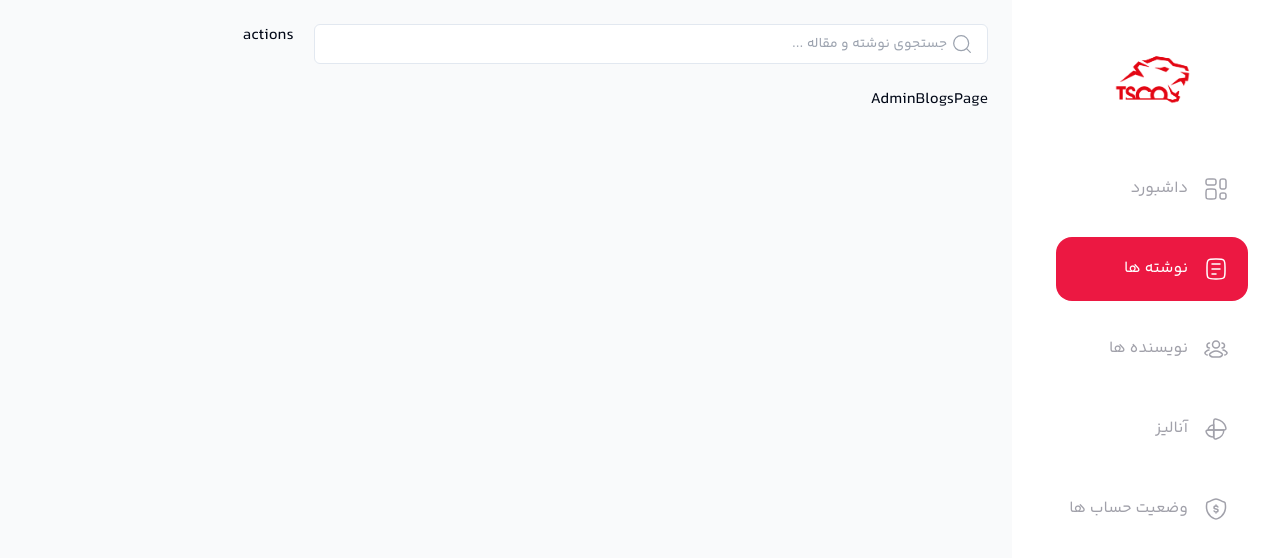
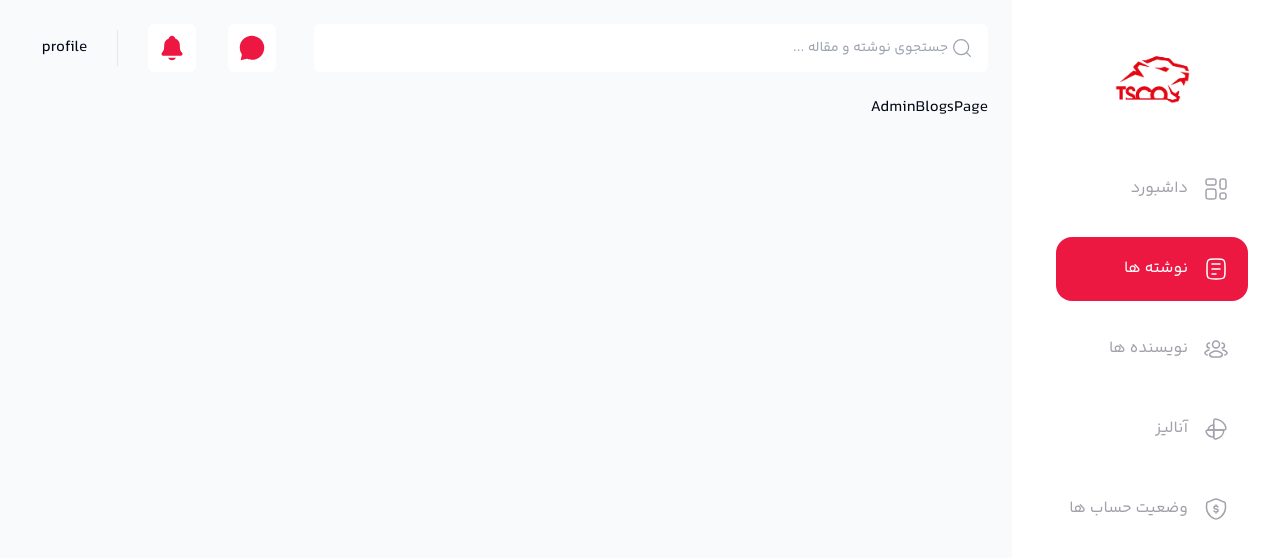
Before and after one commit to HabibBehdarvandiDev/tscogame_blog, a Next.js app: page /admin/blogs in a window 1280 px wide. Shown: the top 558 px of the page. Built offline with nearby package versions, Linux system fonts and the light colour scheme.

Commit message:
create Header Action Buttons

```diff
--- /dev/null
+++ b/components/icons/BubbleChatIcon.tsx
@@ -0,0 +1,27 @@
+import React from "react";
+
+const BubbleChatIcon = (props: React.SVGProps<SVGSVGElement>) => (
+  <svg
+    viewBox="0 0 24 24"
+    width={24}
+    height={24}
+    fill={"none"}
+    {...props}
+  >
+    <path
+      d="M22 11.5667C22 16.8499 17.5222 21.1334 12 21.1334C11.3507 21.1343 10.7032 21.0742 10.0654 20.9545C9.60633 20.8682 9.37678 20.8251 9.21653 20.8496C9.05627 20.8741 8.82918 20.9948 8.37499 21.2364C7.09014 21.9197 5.59195 22.161 4.15111 21.893C4.69874 21.2194 5.07275 20.4112 5.23778 19.5448C5.33778 19.0148 5.09 18.5 4.71889 18.1231C3.03333 16.4115 2 14.1051 2 11.5667C2 6.28357 6.47778 2 12 2C17.5222 2 22 6.28357 22 11.5667Z"
+      stroke="currentColor"
+      strokeWidth="1.5"
+      strokeLinejoin="round"
+    />
+    <path
+      d="M11.9955 12H12.0045M15.991 12H16M8 12H8.00897"
+      stroke="currentColor"
+      strokeWidth="2"
+      strokeLinecap="round"
+      strokeLinejoin="round"
+    />
+  </svg>
+);
+
+export default BubbleChatIcon;
--- a/components/template/admin/AdminHeader.tsx
+++ b/components/template/admin/AdminHeader.tsx
@@ -1,5 +1,6 @@
 import React from "react";
 import HeaderCommand from "./HeaderCommand";
+import HeaderActions from "@/components/template/admin/HeaderActions";
 
 const AdminHeader = () => {
   return (
@@ -7,7 +8,9 @@ const AdminHeader = () => {
       <div className="header_command w-5/6">
         <HeaderCommand />
       </div>
-      <div className="header_actions w-2/6">actions</div>
+      <div className="header_actions w-2/6">
+        <HeaderActions />
+      </div>
     </header>
   );
 };
--- /dev/null
+++ b/components/template/admin/HeaderActions.tsx
@@ -0,0 +1,19 @@
+"use client";
+
+import MessegaesButton from "./MessegaesButton";
+import NotificationButton from "./NotificationButton";
+
+const HeaderActions = () => {
+  return (
+    <div className="flex w-full gap-3 justify-evenly align-middle items-center">
+      <div className="flex gap-8">
+        <MessegaesButton />
+        <NotificationButton />
+      </div>
+      <div className="seperator w-[1px] h-9 bg-gray-200 rounded-md"></div>
+      <div>profile</div>
+    </div>
+  );
+};
+
+export default HeaderActions;
--- a/components/template/admin/HeaderCommand.tsx
+++ b/components/template/admin/HeaderCommand.tsx
@@ -19,7 +19,7 @@ const HeaderCommand = () => {
       <div className="search-control relative">
         <Input
           placeholder="جستجوی نوشته و مقاله ..."
-          className="pr-10 placeholder:text-gray-400 "
+          className="pr-10 placeholder:text-gray-400 h-12 border-none"
           value={value}
           onChange={(e) => {
             setValue(e.target.value);
--- /dev/null
+++ b/components/template/admin/MessegaesButton.tsx
@@ -0,0 +1,13 @@
+import { Button } from '@/components/ui/button';
+import { IoChatbubbleSharp } from "react-icons/io5";
+
+
+const MessegaesButton = () => {
+  return (
+    <Button variant={"outline"} size={"icon"} className='border-none w-12 h-12'>
+        <IoChatbubbleSharp className='text-primary w-7 h-7' />
+    </Button>
+  )
+}
+
+export default MessegaesButton
--- /dev/null
+++ b/components/template/admin/NotificationButton.tsx
@@ -0,0 +1,13 @@
+import { Button } from '@/components/ui/button'
+import { IoNotifications } from "react-icons/io5";
+
+
+const NotificationButton = () => {
+  return (
+    <Button variant={"outline"} size={"icon"} className='border-none w-12 h-12'>
+        <IoNotifications className='text-primary w-7 h-7' />
+    </Button>
+  )
+}
+
+export default NotificationButton
```
